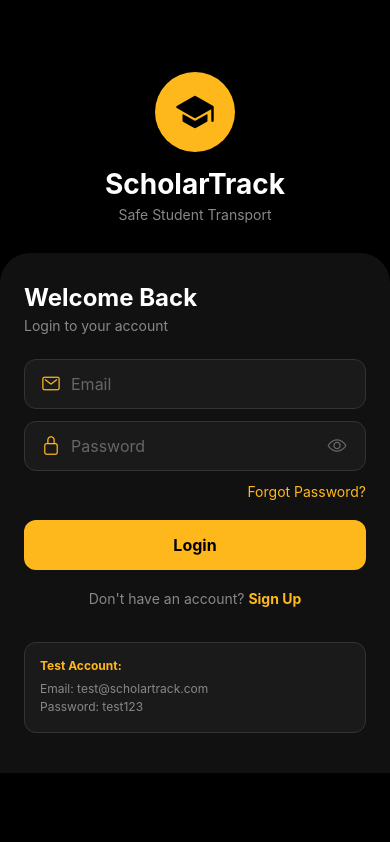
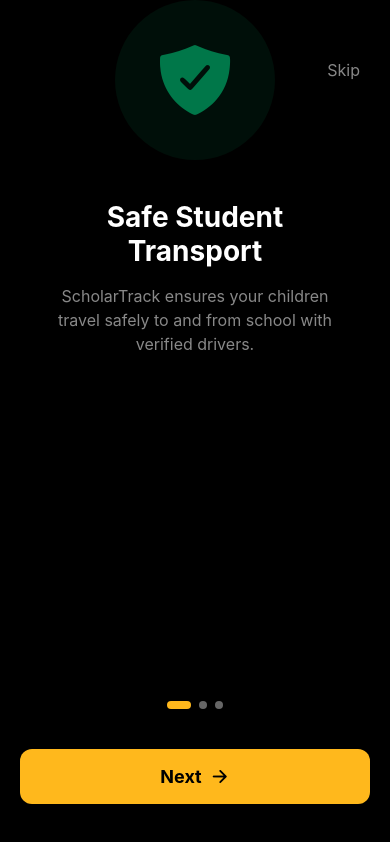
Before and after one commit to Kgothatso012/ScholarTrack, a React Native app: screen / in a window 390 px wide. Built offline with nearby package versions, Linux system fonts and the light colour scheme; what expo-notifications would draw is missing.

Commit message:
Add ErrorBoundary, Loading states, and Onboarding flow

```diff
--- a/App.tsx
+++ b/App.tsx
@@ -7,10 +7,12 @@ import { Ionicons } from '@expo/vector-icons';
 import { ThemeProvider, useTheme } from './src/context/ThemeContext';
 import { supabase, profileService, Profile } from './src/lib/api';
 import { notificationService } from './src/services/NotificationService';
+import ErrorBoundary, { LoadingScreen } from './src/components/ErrorBoundary';
 
 // Lazy load all screens for performance
 const LoginScreen = lazy(() => import('./src/screens/auth/LoginScreen'));
 const RegisterScreen = lazy(() => import('./src/screens/auth/RegisterScreen'));
+const OnboardingScreen = lazy(() => import('./src/screens/auth/OnboardingScreen'));
 const ParentDashboard = lazy(() => import('./src/screens/parent/ParentDashboard'));
 const DriverAppScreen = lazy(() => import('./src/screens/driver/DriverAppScreen'));
 const AdminDashboardScreen = lazy(() => import('./src/screens/admin/AdminDashboardScreen'));
@@ -43,7 +45,7 @@ const VehicleManagementScreen = lazy(() => import('./src/screens/admin/VehicleMa
 const ChatScreen = lazy(() => import('./src/screens/ChatScreen'));
 const AttendanceReportsScreen = lazy(() => import('./src/screens/admin/AttendanceReportsScreen'));
 
-type ScreenName = 'Login' | 'Register' | 'Home' | 'Live' | 'Safety' | 'History' | 'Hire' | 'Review' | 'Payments' | 'Settings' | 'DriverApp' | 'DriverTrips' | 'Children' | 'Emergency' | 'Support' | 'SafetyTips' | 'AdminDashboard' | 'Compliance' | 'VehicleChecklist' | 'TripManifest' | 'RegulatoryDisplay' | 'LinkChild' | 'RouteManage' | 'EnhancedReports' | 'Documents' | 'ParentDocs' | 'EmergencyContacts' | 'FleetTracking' | 'VehicleManage' | 'Chat' | 'AttendanceReports';
+type ScreenName = 'Login' | 'Register' | 'Onboarding' | 'Home' | 'Live' | 'Safety' | 'History' | 'Hire' | 'Review' | 'Payments' | 'Settings' | 'DriverApp' | 'DriverTrips' | 'Children' | 'Emergency' | 'Support' | 'SafetyTips' | 'AdminDashboard' | 'Compliance' | 'VehicleChecklist' | 'TripManifest' | 'RegulatoryDisplay' | 'LinkChild' | 'RouteManage' | 'EnhancedReports' | 'Documents' | 'ParentDocs' | 'EmergencyContacts' | 'FleetTracking' | 'VehicleManage' | 'Chat' | 'AttendanceReports';
 
 // Loading fallback
 const ScreenLoader = () => (
@@ -57,12 +59,14 @@ function ThemedApp() {
   const { colors } = useTheme();
 
   return (
+    <ErrorBoundary>
       <SafeAreaProvider>
         <View style={{ flex: 1, backgroundColor: colors.background }}>
           <StatusBar style={colors.background === '#000000' || colors.background === '#002395' ? 'light' : 'dark'} />
           <AppContentWithTheme />
         </View>
       </SafeAreaProvider>
+    </ErrorBoundary>
   );
 }
 
@@ -70,6 +74,7 @@ function AppContentWithTheme() {
   const { colors } = useTheme();
   const [userRole, setUserRole] = useState<string | null>(null);
   const [loading, setLoading] = useState(true);
+  const [showOnboarding, setShowOnboarding] = useState<boolean | null>(null);
   const [menuOpen, setMenuOpen] = useState(false);
   const [screen, setScreen] = useState<ScreenName>('Login');
   const [currentUser, setCurrentUser] = useState<Profile | null>(null);
@@ -96,6 +101,14 @@ function AppContentWithTheme() {
 
   const init = async () => {
     try {
+      // Check if onboarding is complete
+      const onboardingComplete = await AsyncStorage.getItem('onboardingComplete');
+      if (onboardingComplete !== 'true') {
+        setShowOnboarding(true);
+        setLoading(false);
+        return;
+      }
+
       const { data: { session } } = await supabase.auth.getSession();
 
       if (session?.user) {
@@ -117,13 +130,20 @@ function AppContentWithTheme() {
       }
     } catch (error) {
       console.error('Init error:', error);
-      const role = await AsyncStorage.getItem('userRole');
-      setUserRole(role);
-      if (role === 'driver') setScreen('DriverApp');
-      else if (role === 'admin') setScreen('AdminDashboard');
-      else setScreen('Home');
+      // On error, still show onboarding if not seen
+      const onboardingComplete = await AsyncStorage.getItem('onboardingComplete');
+      if (onboardingComplete !== 'true') {
+        setShowOnboarding(true);
+      } else {
+        setScreen('Login');
       }
-    setTimeout(() => setLoading(false), 500);
+    }
+    setLoading(false);
+  };
+
+  const handleOnboardingComplete = () => {
+    setShowOnboarding(false);
+    setScreen('Login');
   };
 
   const handleLogin = async (role: string) => {
@@ -190,6 +210,7 @@ function AppContentWithTheme() {
   const screens: Record<ScreenName, React.ComponentType<any>> = {
     Login: LoginScreen,
     Register: RegisterScreen,
+    Onboarding: OnboardingScreen,
     Home: ParentDashboard,
     Live: LiveTrackScreen,
     Safety: PanicScreen,
@@ -220,6 +241,17 @@ function AppContentWithTheme() {
     Chat: ChatScreen,
     AttendanceReports: AttendanceReportsScreen,
   };
+
+  // Show onboarding first time users
+  if (showOnboarding === true) {
+    return (
+      <ErrorBoundary>
+        <Suspense fallback={<LoadingScreen />}>
+          <OnboardingScreen onComplete={handleOnboardingComplete} />
+        </Suspense>
+      </ErrorBoundary>
+    );
+  }
 
   if (loading) {
     return (
--- /dev/null
+++ b/src/components/ErrorBoundary.tsx
@@ -0,0 +1,122 @@
+import React, { Component, ReactNode } from 'react';
+import { View, Text, StyleSheet, TouchableOpacity, ActivityIndicator } from 'react-native';
+import { Ionicons } from '@expo/vector-icons';
+
+interface Props {
+  children: ReactNode;
+}
+
+interface State {
+  hasError: boolean;
+  error: Error | null;
+}
+
+export default class ErrorBoundary extends Component<Props, State> {
+  constructor(props: Props) {
+    super(props);
+    this.state = { hasError: false, error: null };
+  }
+
+  static getDerivedStateFromError(error: Error): State {
+    return { hasError: true, error };
+  }
+
+  componentDidCatch(error: Error, errorInfo: React.ErrorInfo) {
+    console.error('Error caught by boundary:', error, errorInfo);
+  }
+
+  handleRetry = () => {
+    this.setState({ hasError: false, error: null });
+  };
+
+  render() {
+    if (this.state.hasError) {
+      return (
+        <View style={styles.container}>
+          <Ionicons name="warning" size={64} color="#FFB81C" />
+          <Text style={styles.title}>Something went wrong</Text>
+          <Text style={styles.message}>
+            {this.state.error?.message || 'An unexpected error occurred'}
+          </Text>
+          <TouchableOpacity style={styles.button} onPress={this.handleRetry}>
+            <Text style={styles.buttonText}>Try Again</Text>
+          </TouchableOpacity>
+        </View>
+      );
+    }
+
+    return this.props.children;
+  }
+}
+
+// Loading component
+export const LoadingScreen = ({ message = 'Loading...' }: { message?: string }) => (
+  <View style={styles.loadingContainer}>
+    <ActivityIndicator size="large" color="#FFB81C" />
+    <Text style={styles.loadingText}>{message}</Text>
+  </View>
+);
+
+// Error fallback component
+export const ErrorFallback = ({
+  message = 'Something went wrong',
+  onRetry
+}: {
+  message?: string;
+  onRetry?: () => void;
+}) => (
+  <View style={styles.container}>
+    <Ionicons name="warning" size={64} color="#FFB81C" />
+    <Text style={styles.title}>{message}</Text>
+    {onRetry && (
+      <TouchableOpacity style={styles.button} onPress={onRetry}>
+        <Text style={styles.buttonText}>Try Again</Text>
+      </TouchableOpacity>
+    )}
+  </View>
+);
+
+const styles = StyleSheet.create({
+  container: {
+    flex: 1,
+    justifyContent: 'center',
+    alignItems: 'center',
+    backgroundColor: '#000',
+    padding: 20,
+  },
+  title: {
+    fontSize: 20,
+    fontWeight: 'bold',
+    color: '#fff',
+    marginTop: 16,
+    marginBottom: 8,
+  },
+  message: {
+    fontSize: 14,
+    color: '#888',
+    textAlign: 'center',
+    marginBottom: 20,
+  },
+  button: {
+    backgroundColor: '#FFB81C',
+    paddingHorizontal: 24,
+    paddingVertical: 12,
+    borderRadius: 8,
+  },
+  buttonText: {
+    color: '#000',
+    fontWeight: 'bold',
+    fontSize: 16,
+  },
+  loadingContainer: {
+    flex: 1,
+    justifyContent: 'center',
+    alignItems: 'center',
+    backgroundColor: '#000',
+  },
+  loadingText: {
+    color: '#FFB81C',
+    marginTop: 12,
+    fontSize: 16,
+  },
+});
--- /dev/null
+++ b/src/screens/auth/OnboardingScreen.tsx
@@ -0,0 +1,219 @@
+import React, { useState, useRef } from 'react';
+import { View, Text, StyleSheet, Dimensions, TouchableOpacity, FlatList, Animated } from 'react-native';
+import { Ionicons } from '@expo/vector-icons';
+import AsyncStorage from '@react-native-async-storage/async-storage';
+
+const { width } = Dimensions.get('window');
+
+interface OnboardingData {
+  id: string;
+  title: string;
+  description: string;
+  icon: string;
+  color: string;
+}
+
+const onboardingData: OnboardingData[] = [
+  {
+    id: '1',
+    title: 'Safe Student Transport',
+    description: 'ScholarTrack ensures your children travel safely to and from school with verified drivers.',
+    icon: 'shield-checkmark',
+    color: '#007749',
+  },
+  {
+    id: '2',
+    title: 'Live Tracking',
+    description: 'Track your child\'s bus in real-time. Know exactly where they are at all times.',
+    icon: 'location',
+    color: '#002395',
+  },
+  {
+    id: '3',
+    title: 'Emergency Response',
+    description: 'One-tap panic button alerts emergency services and parents instantly.',
+    icon: 'warning',
+    color: '#E91E63',
+  },
+];
+
+interface Props {
+  onComplete: () => void;
+}
+
+export default function OnboardingScreen({ onComplete }: Props) {
+  const [currentIndex, setCurrentIndex] = useState(0);
+  const flatListRef = useRef<FlatList>(null);
+  const scrollX = useRef(new Animated.Value(0)).current;
+
+  const handleNext = () => {
+    if (currentIndex < onboardingData.length - 1) {
+      flatListRef.current?.scrollToIndex({ index: currentIndex + 1 });
+      setCurrentIndex(currentIndex + 1);
+    } else {
+      completeOnboarding();
+    }
+  };
+
+  const handleSkip = () => {
+    completeOnboarding();
+  };
+
+  const completeOnboarding = async () => {
+    try {
+      await AsyncStorage.setItem('onboardingComplete', 'true');
+    } catch (e) {
+      console.log('Error saving onboarding state:', e);
+    }
+    onComplete();
+  };
+
+  const renderItem = ({ item }: { item: OnboardingData }) => (
+    <View style={styles.slide}>
+      <View style={[styles.iconContainer, { backgroundColor: item.color + '20' }]}>
+        <Ionicons name={item.icon as any} size={80} color={item.color} />
+      </View>
+      <Text style={styles.title}>{item.title}</Text>
+      <Text style={styles.description}>{item.description}</Text>
+    </View>
+  );
+
+  const renderDots = () => (
+    <View style={styles.dotsContainer}>
+      {onboardingData.map((_, index) => {
+        const inputRange = [(index - 1) * width, index * width, (index + 1) * width];
+        const dotWidth = scrollX.interpolate({
+          inputRange,
+          outputRange: [8, 24, 8],
+          extrapolate: 'clamp',
+        });
+        const dotColor = scrollX.interpolate({
+          inputRange,
+          outputRange: ['#666', '#FFB81C', '#666'],
+          extrapolate: 'clamp',
+        });
+        return (
+          <Animated.View
+            key={index}
+            style={[
+              styles.dot,
+              { width: dotWidth, backgroundColor: dotColor },
+            ]}
+          />
+        );
+      })}
+    </View>
+  );
+
+  return (
+    <View style={styles.container}>
+      <TouchableOpacity style={styles.skipButton} onPress={handleSkip}>
+        <Text style={styles.skipText}>Skip</Text>
+      </TouchableOpacity>
+
+      <Animated.FlatList
+        ref={flatListRef}
+        data={onboardingData}
+        renderItem={renderItem}
+        keyExtractor={(item) => item.id}
+        horizontal
+        pagingEnabled
+        showsHorizontalScrollIndicator={false}
+        onScroll={Animated.event(
+          [{ nativeEvent: { contentOffset: { x: scrollX } } }],
+          { useNativeDriver: true }
+        )}
+        onMomentumScrollEnd={(e) => {
+          const index = Math.round(e.nativeEvent.contentOffset.x / width);
+          setCurrentIndex(index);
+        }}
+      />
+
+      {renderDots()}
+
+      <View style={styles.footer}>
+        <TouchableOpacity style={styles.nextButton} onPress={handleNext}>
+          <Text style={styles.nextButtonText}>
+            {currentIndex === onboardingData.length - 1 ? 'Get Started' : 'Next'}
+          </Text>
+          <Ionicons name="arrow-forward" size={20} color="#000" />
+        </TouchableOpacity>
+      </View>
+    </View>
+  );
+}
+
+const styles = StyleSheet.create({
+  container: {
+    flex: 1,
+    backgroundColor: '#000',
+  },
+  skipButton: {
+    position: 'absolute',
+    top: 50,
+    right: 20,
+    zIndex: 10,
+    padding: 10,
+  },
+  skipText: {
+    color: '#888',
+    fontSize: 16,
+  },
+  slide: {
+    width,
+    flex: 1,
+    justifyContent: 'center',
+    alignItems: 'center',
+    paddingHorizontal: 40,
+  },
+  iconContainer: {
+    width: 160,
+    height: 160,
+    borderRadius: 80,
+    justifyContent: 'center',
+    alignItems: 'center',
+    marginBottom: 40,
+  },
+  title: {
+    fontSize: 28,
+    fontWeight: 'bold',
+    color: '#fff',
+    textAlign: 'center',
+    marginBottom: 16,
+  },
+  description: {
+    fontSize: 16,
+    color: '#888',
+    textAlign: 'center',
+    lineHeight: 24,
+  },
+  dotsContainer: {
+    flexDirection: 'row',
+    justifyContent: 'center',
+    alignItems: 'center',
+    marginBottom: 40,
+  },
+  dot: {
+    height: 8,
+    borderRadius: 4,
+    marginHorizontal: 4,
+  },
+  footer: {
+    paddingHorizontal: 20,
+    paddingBottom: 40,
+  },
+  nextButton: {
+    backgroundColor: '#FFB81C',
+    flexDirection: 'row',
+    justifyContent: 'center',
+    alignItems: 'center',
+    padding: 16,
+    borderRadius: 12,
+    gap: 8,
+  },
+  nextButtonText: {
+    color: '#000',
+    fontSize: 18,
+    fontWeight: 'bold',
+  },
+});
--- a/src/screens/driver/ComplianceUploadScreen.tsx
+++ b/src/screens/driver/ComplianceUploadScreen.tsx
@@ -443,7 +443,7 @@ export default function ComplianceUploadScreen({ navigation }: any) {
             );
 
             // Map doc.id to document_type
-            const docTypeMap: Record<string, string> = {
+            const docTypeMap: Record<string, any> = {
               'pdp': 'pdp_certificate',
               'roadworthy': 'roadworthy',
               'driversLicense': 'drivers_license',
@@ -454,7 +454,7 @@ export default function ComplianceUploadScreen({ navigation }: any) {
             // Save to database
             await documentService.saveDriverDocument(
               user.id,
-              docTypeMap[doc.id] || doc.id,
+              docTypeMap[doc.id] || 'pdp_certificate',
               fileUrl,
               doc.document.name
             );
```
Lines whose indentation alone changed are shown as unchanged.
